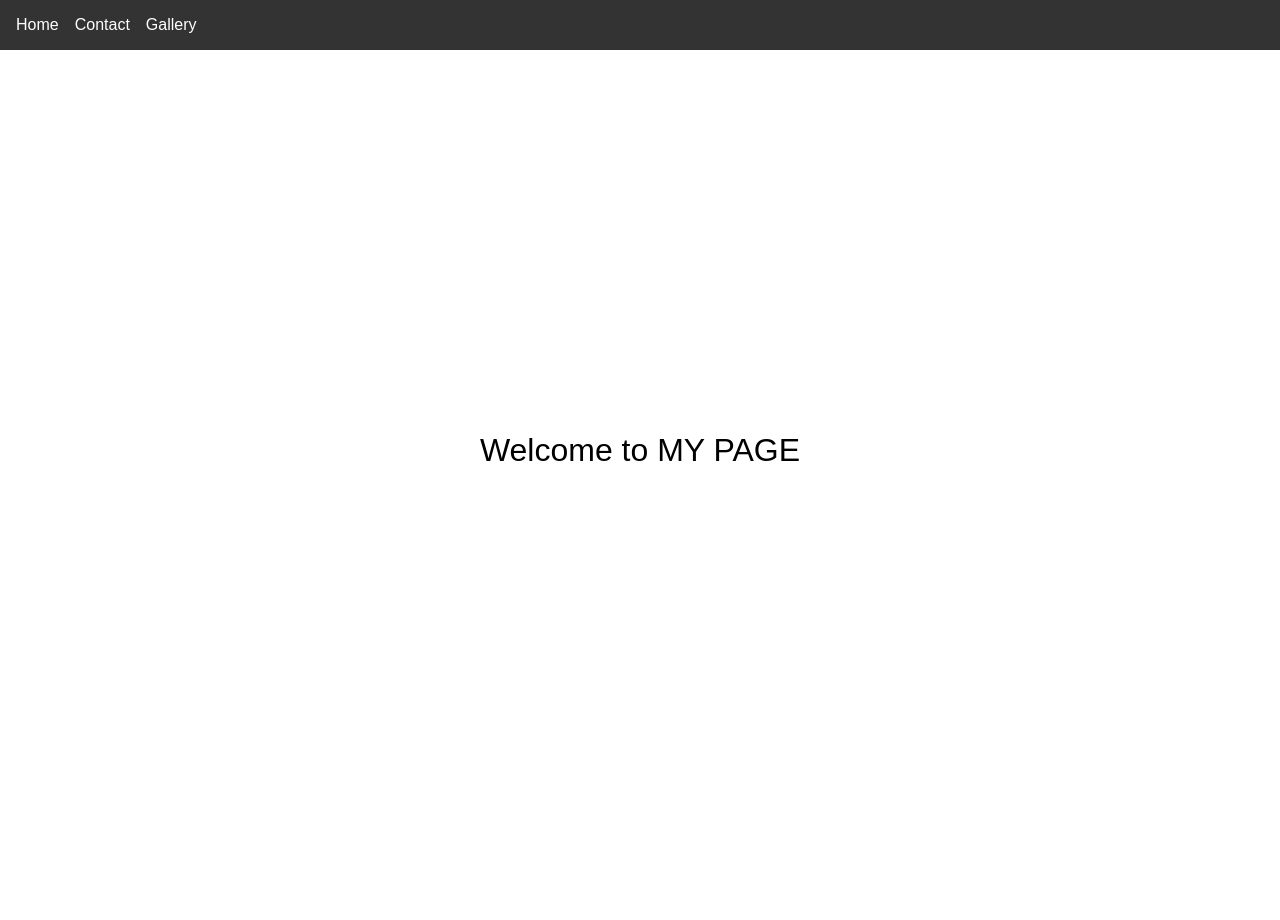
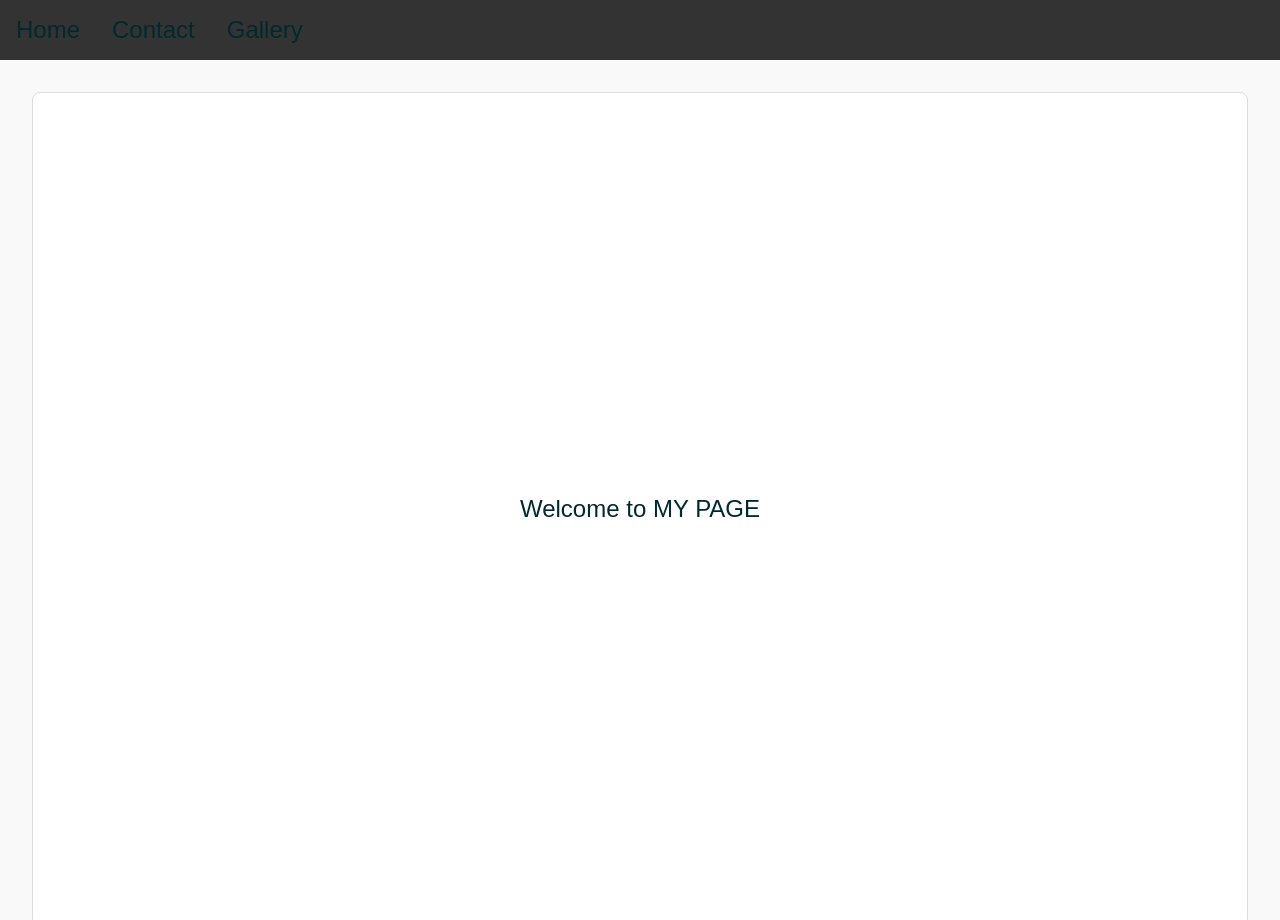
Before and after one commit to JofeCC/Group-4-Webpack-Project-TT4, a website with bundled scripts: page index.html in a window 1280 px wide. Shown: the top 920 px of the page. Before the commit the page ends 850 px from the top, so only its background shows below. Built offline with nearby package versions, Linux system fonts and the light colour scheme.

Commit message:
I changed the file index

```diff
--- a/index.html
+++ b/index.html
@@ -5,6 +5,34 @@
     <meta charset="UTF-8" />
     <meta name="viewport" content="width=device-width, initial-scale=1.0" />
     <title>Document</title>
+    <style>
+        body {
+            font-size: 1.2rem;
+            color: rgb(1, 42, 46);
+            background-color: #f9f9f9;
+
+        nav a {
+            font-size: 1.5rem;
+            color: rgb(1, 42, 46);
+            margin-right: 1rem;
+            text-decoration: none;
+        }
+
+        nav a:hover {
+            text-decoration: underline;
+        }
+
+        #app {
+            margin: 2rem;
+            padding: 1rem;
+            border: 1px solid #ddd;
+            border-radius: 8px;
+            background-color: #fff;
+            font-size: 1.5rem;
+            color: rgb(1, 42, 46);
+            text-align: center;
+        }
+    </style>
 </head>
 
 <body>
```
